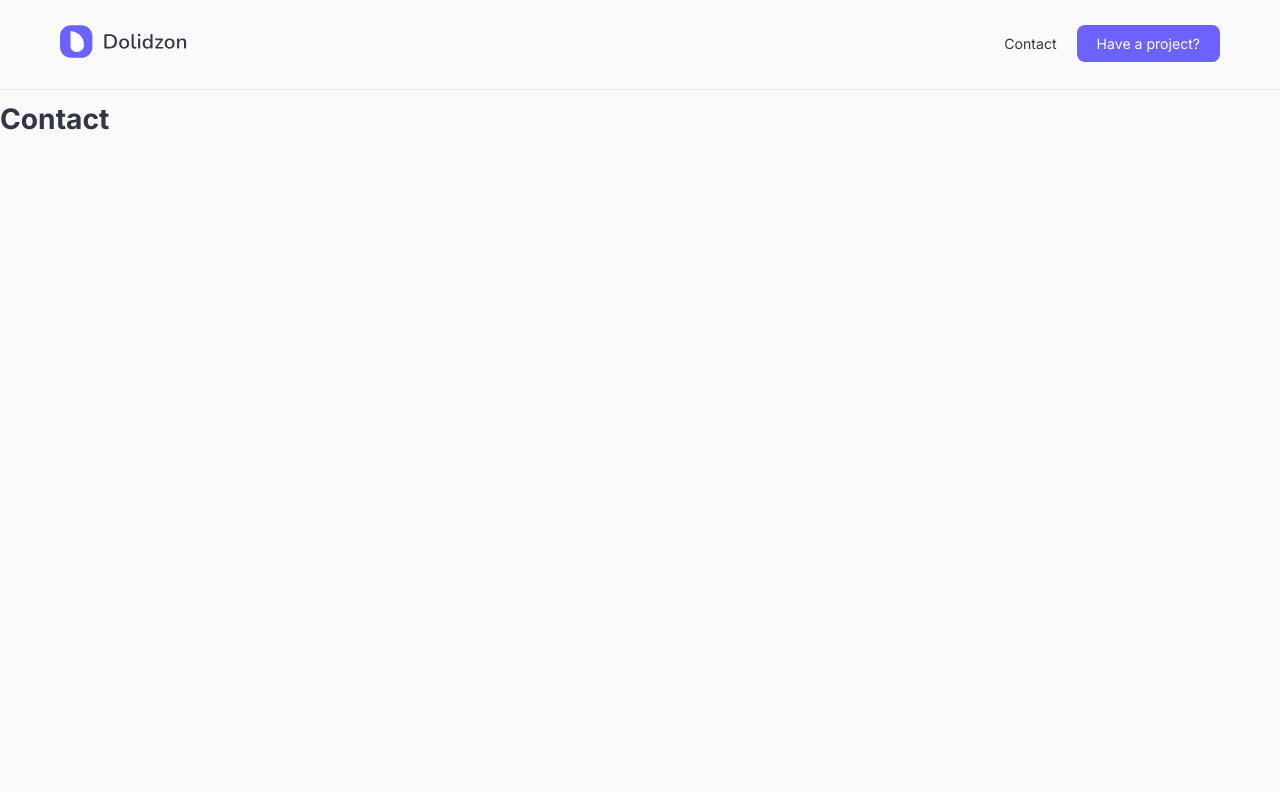
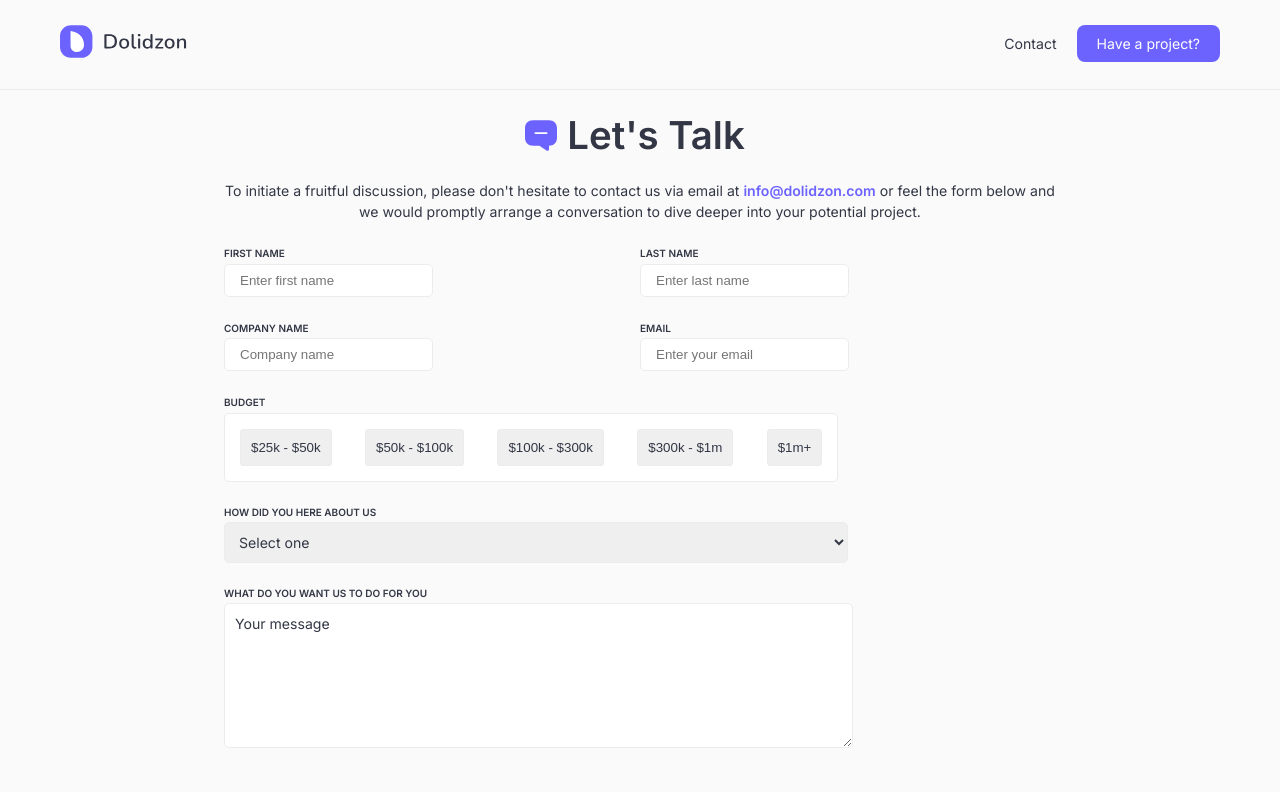
Before and after one commit to HenryUdonsi/dolidzon, a React (Create React App) app: page /contact in a window 1280 px wide. Shown: the top 792 px of the page. Built offline with nearby package versions, Linux system fonts and the light colour scheme.

Commit message:
update (contact)

```diff
--- /dev/null
+++ b/src/components/input.css
@@ -0,0 +1,25 @@
+.wrapper {
+    width: 100%;
+}
+
+.wrapper .label {
+    text-transform: uppercase;
+    font-size: 10px;
+    font-weight: 600;
+}
+
+.wrapper input {
+    appearance: none;
+    outline: none;
+    border: none;
+    border: 1px solid #ececec;
+    border-radius: 5px;
+    /* width: auto; */
+    max-width: 100%;
+    display: block;
+    padding: 8px 15px;
+}
+
+.wrapper input:hover {
+    border: 1px solid #707070;
+}
--- /dev/null
+++ b/src/components/input.js
@@ -0,0 +1,13 @@
+import React from 'react';
+import './input.css';
+
+const Input = props => {
+    return (
+        <div className='wrapper'>
+            <span className='label'>{props.label}</span>
+            <input placeholder={props.placeholder} />
+        </div>
+    )
+}
+
+export default Input;
--- /dev/null
+++ b/src/components/submitBtn.css
@@ -0,0 +1,4 @@
+.submit {
+    margin: 20px auto;
+    align-items: end;
+}
--- /dev/null
+++ b/src/components/submitBtn.js
@@ -0,0 +1,22 @@
+import React from 'react';
+import './submitBtn.css';
+
+const SubmitBtn = props => {
+    const handleSubmit = (e) => {
+        e.preventDefault();
+        // Perform form submission logic here
+        alert("Thank you for reaching out, we'll get back to you as soon as possible.")
+    };
+
+    return (
+        <input
+            className='btn submit'
+            onSubmit={handleSubmit}
+            type='submit'
+            value={props.value}
+        />
+    )
+
+}
+
+export default SubmitBtn
--- a/src/contact.css
+++ b/src/contact.css
@@ -0,0 +1,69 @@
+.title {
+    display: flex;
+    margin: auto;
+    width: 18%;
+}
+
+.title-img {
+    width: 2.5vw;
+}
+
+#contact-para {
+    margin: auto;
+    text-align: center;
+    width: 65vw;
+}
+
+p span {
+    color: #6C63FF;
+    font-weight: 600;
+}
+
+.label {
+    text-transform: uppercase;
+    font-size: 10px;
+    font-weight: 600;
+}
+
+.btn-btn {
+    background: #ffffff;
+    padding: 15px;
+    border-radius: 5px;
+    border: 1px solid #ececec;
+}
+
+.btn-btn input {
+    padding: 10px;
+    border: 1px solid #ececec;
+    border-radius: 3px;
+    color: #333745;
+}
+
+#platforms, #review {
+    padding: 10px;
+    border-radius: 5px;
+    border: 1px solid #ececec;
+    color: #333745;
+    width: 75%;
+    font-family: 'inter', 'Segoe UI', 'Roboto', 'Oxygen',
+    'Ubuntu', 'Cantarell', 'Fira Sans', 'Droid Sans', 'Helvetica Neue',
+    sans-serif;
+    line-height: 1.6vw;
+    font-size: 1.1vw;
+}
+
+#platforms:hover, #review:hover {
+    border: 1px solid #707070;
+}
+
+#review {
+    width: 73%;
+}
+
+
+
+
+.btn-btn input:active {
+    background: #6C63FF;
+    color: #ffffff;
+}
--- a/src/contact.js
+++ b/src/contact.js
@@ -1,7 +1,72 @@
-const Contact = () => {
-    return (
-        <h1>Contact</h1>
-    )
-};
+import './contact.css';
+import Chat from './images/chat.svg'
+import Footer from "./components/footer";
+import Input from './components/input';
+import SubmitBtn from './components/submitBtn';
 
-export default Contact;
+export default function Contact() {
+  return (
+      <div>
+          <div className='title'>
+              <img src={Chat} className='title-img'/>
+              <h1 className='Hero-heading'>Let's Talk</h1>
+          </div>
+          <p id='contact-para'>To initiate a fruitful discussion, please don't hesitate to contact
+          us via email at <span>info@dolidzon.com</span> or feel the form below and we would
+          promptly arrange a conversation to dive deeper into your potential
+          project.</p>
+          {/* <ContactForm /> */}
+          <div style={{ width:"65vw", margin: "20px auto" }}>
+              <div style={{ display: 'flex' }}>
+                  <div style={{ width:'80%' }}>
+                      <Input label="First name" placeholder="Enter first name" />
+                  </div>
+                  <div style={{ width:'80%' }}>
+                      <Input label="Last name" placeholder="Enter last name" />
+                  </div>
+              </div>
+          </div>
+          <div style={{ width:"65vw", margin: "20px auto" }}>
+              <div style={{ display: 'flex' }}>
+                  <div style={{ width:'80%' }}>
+                      <Input label="Company name" placeholder="Company name" />
+                  </div>
+                  <div style={{ width:'80%' }}>
+                      <Input label="Email" placeholder="Enter your email" />
+                  </div>
+              </div>
+          </div>
+          <div style={{ width:"65vw", margin: "20px auto" }}>
+            <label className='label'>Budget</label>
+            <div className='btn-btn' style={{ display: 'flex', justifyContent: 'space-between', width:'70%' }} >
+                <input type='button' value='$25k - $50k'/>
+                <input type='button' value='$50k - $100k'/>
+                <input type='button' value='$100k - $300k'/>
+                <input type='button' value='$300k - $1m'/>
+                <input type='button' value='$1m+'/>
+            </div>
+          </div>
+          <div style={{ width:"65vw", margin: "20px auto" }}>
+            <label className='label' style={{display: 'block'}}>How did you here about us</label>
+            <select name="platforms" id="platforms">
+                <option value="none" selected disabled hidden>Select one</option>
+                <option value="dribble">Dribble</option>
+                <option value="google">Google</option>
+                <option value="instagram">Instagram</option>
+                <option value="behance">Behance</option>
+                <option value="referral">Referral</option>
+            </select>
+          </div>
+          <div style={{ width:"65vw", margin: "20px auto" }}>
+            <label className='label' style={{display: 'block'}}>What do you want us to do for you</label>
+            <textarea id="review" name="review" rows="6" cols="82">Your message</textarea>
+            <br></br>
+          </div>
+          <div style={{ width:"65vw", margin: "20px auto" }}>
+            <SubmitBtn value='Submit'/>
+          </div>
+          <Footer />
+      </div>
+
+  );
+}
```
